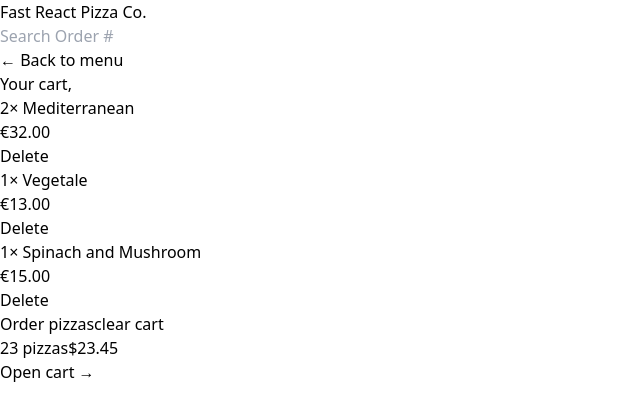
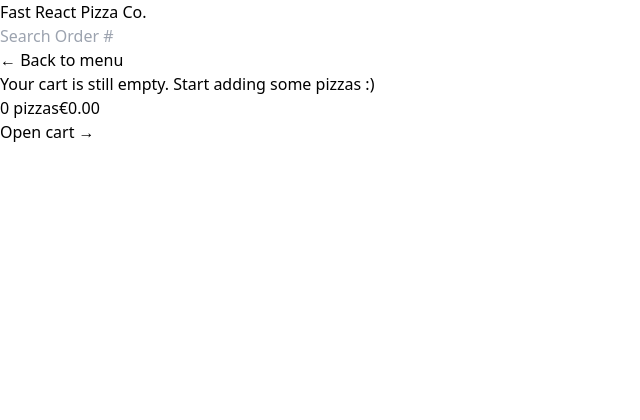
Before and after one commit to Avay12/Pizza-Order-App, a React (Vite) app: page /cart in a window 1280 px wide. Shown: the top 420 px of the page, without its empty margins (0-640 px from the left). Built offline with nearby package versions, Linux system fonts and the light colour scheme.

Commit message:
implemented Cart Price and quantity Funcationality

```diff
--- a/src/features/cart/Cart.tsx
+++ b/src/features/cart/Cart.tsx
@@ -1,44 +1,17 @@
 import LinkButton from '../../ui/LinkButton';
 import Button from '../../ui/Button';
 import CartItem from './CartItem';
-import { useTypedSelector } from '../../store';
-
-// Define the type for a cart item
-type CartItem = {
-  pizzaId: number;
-  name: string;
-  quantity: number;
-  unitPrice: number;
-  totalPrice: number;
-};
-
-const fakeCart: CartItem[] = [
-  {
-    pizzaId: 12,
-    name: 'Mediterranean',
-    quantity: 2,
-    unitPrice: 16,
-    totalPrice: 32,
-  },
-  {
-    pizzaId: 6,
-    name: 'Vegetale',
-    quantity: 1,
-    unitPrice: 13,
-    totalPrice: 13,
-  },
-  {
-    pizzaId: 11,
-    name: 'Spinach and Mushroom',
-    quantity: 1,
-    unitPrice: 15,
-    totalPrice: 15,
-  },
-];
+import { useAppDispatch, useTypedSelector } from '../../store';
+import { clearCart, getCart } from './cartSlice';
+import EmptyCart from './EmptyCart';
 
 function Cart() {
-  const cart = fakeCart;
   const username = useTypedSelector((state) => state.user.username);
+  const cart = useTypedSelector(getCart);
+  const Dispatch = useAppDispatch();
+
+  if (!cart.length) return <EmptyCart />;
+
   return (
     <div>
       <LinkButton to="/menu">&larr; Back to menu</LinkButton>
@@ -55,7 +28,9 @@
         <Button to="/order/new" type="primary">
           Order pizzas
         </Button>
-        <Button type="secondary">clear cart</Button>
+        <Button type="secondary" onClick={() => Dispatch(clearCart())}>
+          clear cart
+        </Button>
       </div>
     </div>
   );
--- a/src/features/cart/CartOverview.tsx
+++ b/src/features/cart/CartOverview.tsx
@@ -1,11 +1,17 @@
-import { Link } from "react-router-dom";
+import { Link } from 'react-router-dom';
+import { useTypedSelector } from '../../store';
+import { getTotalCartPrice, getTotalCartQuantity } from './cartSlice';
+import { formatCurrency } from '../../utils/helpers';
 
 function CartOverview() {
+  const totalCartQuantity = useTypedSelector(getTotalCartQuantity);
+  const totalCartPrice = useTypedSelector(getTotalCartPrice);
+
   return (
     <div className="flex items-center justify-between bg-stone-900 px-4 py-4 text-sm uppercase text-stone-200 sm:px-6 md:text-base">
       <p className="space-x-4 font-semibold text-stone-300 sm:space-x-6">
-        <span>23 pizzas</span>
-        <span>$23.45</span>
+        <span>{totalCartQuantity} pizzas</span>
+        <span>{formatCurrency(totalCartPrice)}</span>
       </p>
       <Link to="/cart">Open cart &rarr;</Link>
     </div>
--- a/src/features/cart/EmptyCart.tsx
+++ b/src/features/cart/EmptyCart.tsx
@@ -1,11 +1,13 @@
-import { Link } from "react-router-dom";
+import LinkButton from '../../ui/LinkButton';
 
 function EmptyCart() {
   return (
-    <div>
-      <Link to="/menu">&larr; Back to menu</Link>
+    <div className="px-4 py-3">
+      <LinkButton to="/menu">&larr; Back to menu</LinkButton>
 
-      <p>Your cart is still empty. Start adding some pizzas :)</p>
+      <p className="mt-7 font-semibold">
+        Your cart is still empty. Start adding some pizzas :)
+      </p>
     </div>
   );
 }
--- a/src/features/cart/cartSlice.ts
+++ b/src/features/cart/cartSlice.ts
@@ -13,15 +13,7 @@
 }
 
 const initialState: init = {
-  cart: [
-    {
-      pizzaId: 12,
-      name: 'Mediterranean',
-      quantity: 2,
-      unitPrice: 16,
-      totalPrice: 32,
-    },
-  ],
+  cart: [],
 };
 
 const cartSlice = createSlice({
@@ -68,3 +60,10 @@
 } = cartSlice.actions;
 
 export default cartSlice.reducer;
+
+export const getCart = (state: { cart: init }) => state.cart.cart;
+
+export const getTotalCartQuantity = (state: { cart: init }) =>
+  state.cart.cart.reduce((sum: number, item: Item) => sum + item.quantity, 0);
+export const getTotalCartPrice = (state: { cart: init }) =>
+  state.cart.cart.reduce((sum: number, item: Item) => sum + item.totalPrice, 0);
--- a/src/utils/helpers.ts
+++ b/src/utils/helpers.ts
@@ -1,16 +1,16 @@
-export function formatCurrency(value) {
-  return new Intl.NumberFormat("en", {
-    style: "currency",
-    currency: "EUR",
+export function formatCurrency(value: number) {
+  return new Intl.NumberFormat('en', {
+    style: 'currency',
+    currency: 'EUR',
   }).format(value);
 }
 
 export function formatDate(dateStr) {
-  return new Intl.DateTimeFormat("en", {
-    day: "numeric",
-    month: "short",
-    hour: "2-digit",
-    minute: "2-digit",
+  return new Intl.DateTimeFormat('en', {
+    day: 'numeric',
+    month: 'short',
+    hour: '2-digit',
+    minute: '2-digit',
   }).format(new Date(dateStr));
 }
 
```
